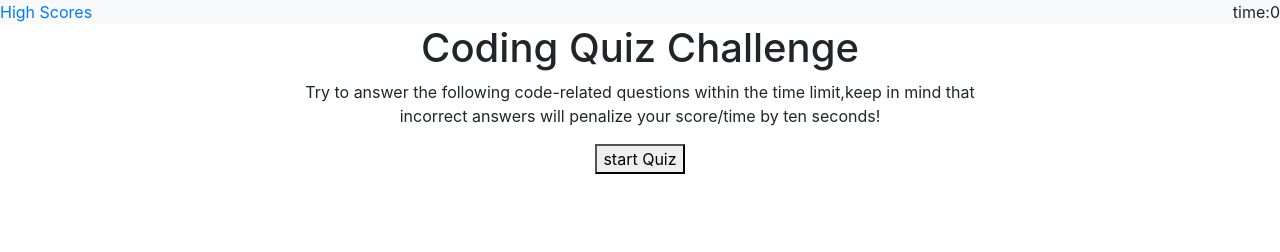
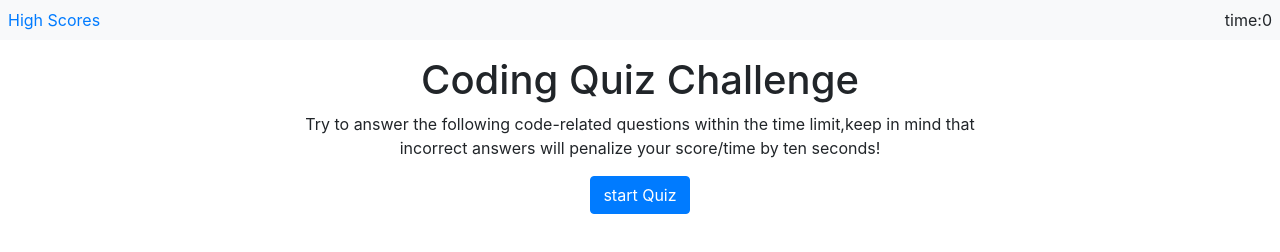
Before and after one commit to Ozziewd/quizhw, a plain HTML site: page index.html in a window 1280 px wide. Drawn offline with nearby package versions, Linux system fonts and the light colour scheme.

Commit message:
added javaScript file and used the format in the hint on th e hw folder

```diff
--- a/index.html
+++ b/index.html
@@ -20,7 +20,7 @@
     </head>
 
 <body>
-    <nav class="bg-light">
+    <nav class="p-2 bg-light mb-3">
         <a href="scores.html">High Scores</a>
         <span class="float-right">time:0</span>
     </nav>
@@ -32,7 +32,7 @@
                 Try to answer the following code-related questions within the time limit,keep in mind
                 that incorrect answers will penalize your score/time by ten seconds!
             </p>
-            <button>start Quiz</button>
+            <button class="btn btn-primary">start Quiz</button>
 
             </div>
         </div>
```
